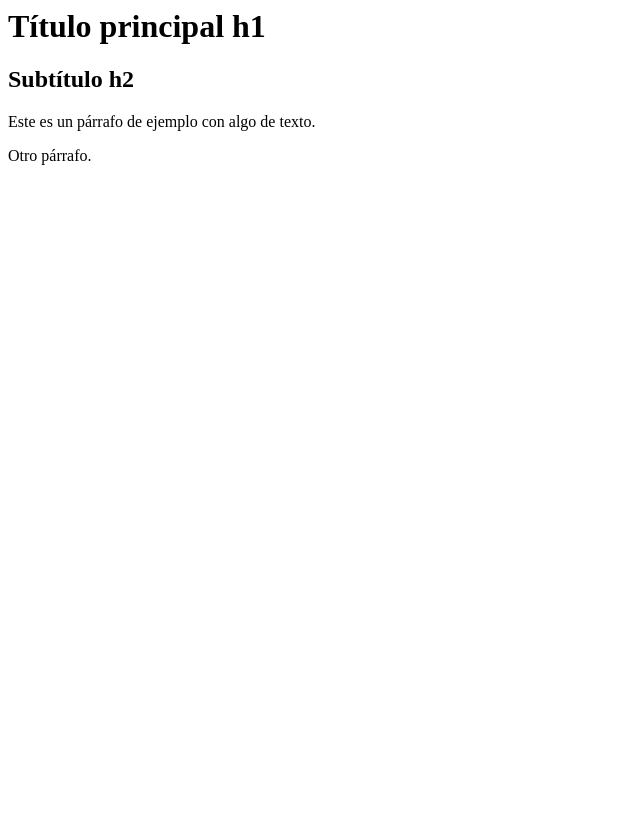
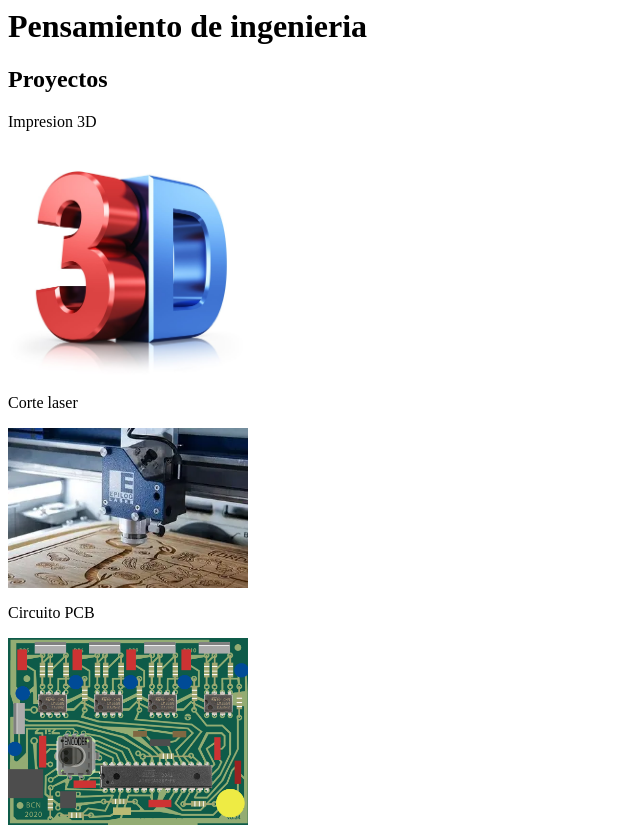
Before and after one commit to mauriab06-afk/Pagina-pensamiento-de-Ingenieria-, a plain HTML site: page index.html in a window 1280 px wide. Shown: the whole page, without its empty margins (0-640 px from the left). Before the commit the page ends 800 px from the top, so only its background shows below. Drawn offline with Linux system fonts and the light colour scheme.

Commit message:
Añadimos imagenes y empezamos a darle forma a la pagina

```diff
--- a/index.html
+++ b/index.html
@@ -4,9 +4,13 @@
   <title>Párrafos y encabezados</title>
 </head>
 <body>
-  <h1>Título principal h1</h1>
-  <h2>Subtítulo h2</h2>
-  <p>Este es un párrafo de ejemplo con algo de texto.</p>
-  <p>Otro párrafo.</p>
+  <h1>Pensamiento de ingenieria</h1>
+  <h2>Proyectos</h2>
+  <p>Impresion 3D</p>
+  <img src="3d.jpg" width="240">
+  <p>Corte laser</p>
+  <img src="laser.jpg" width="240">
+  <p>Circuito PCB</p>
+  <img src="pcb.jpg" width="240">
 </body>
 </html>
```
Also changed, not shown: 3d.jpg (added), laser.jpg (added), pcb.jpg (added).
